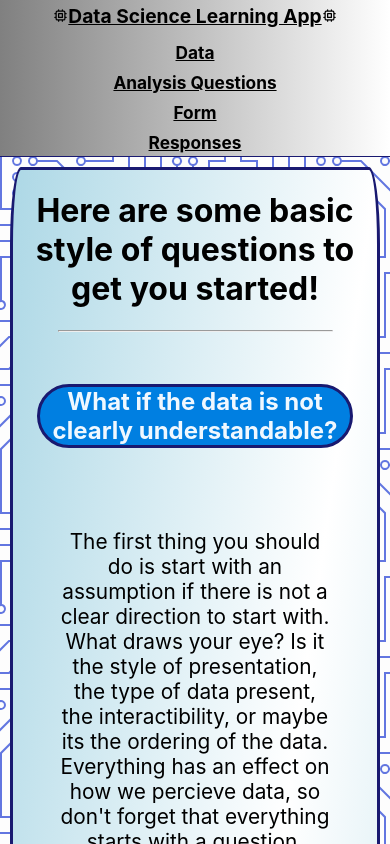
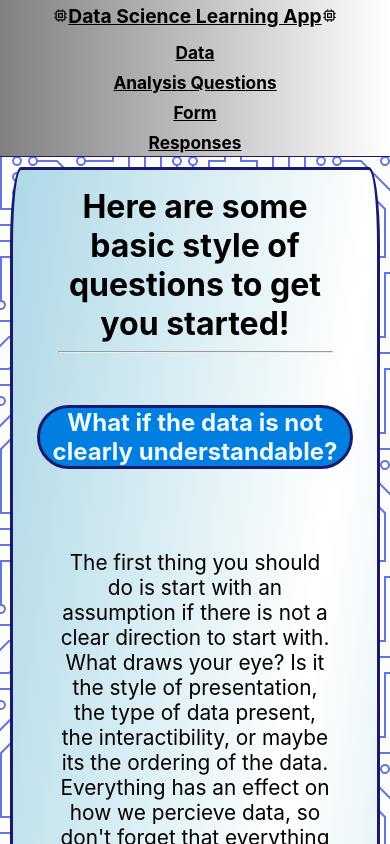
Before and after one commit to JosephMcElroy83/data-science-learning-app, a React (Create React App) app in the folder client/: page /questions in a window 390 px wide. Shown: the top 844 px of the page. Built offline with nearby package versions, Linux system fonts and the light colour scheme; no server answers.

Commit message:
fixed sizing issues on analysis questions description head

```diff
--- a/client/src/components/AnalysisQuestions.jsx
+++ b/client/src/components/AnalysisQuestions.jsx
@@ -3,7 +3,7 @@ import "./analysisQuestions.css"
 export default function AnalysisQuestions() {
   return (
     <div className="questions-main-div">
-      <h1>Here are some basic style of questions to get you started!</h1>
+      <h1 className="page-description">Here are some basic style of questions to get you started!</h1>
       <hr className="breaks"/>
       <div className="text-container-div">
         <h2 className="title-questions">What if the data is not clearly understandable?</h2>
--- a/client/src/components/analysisQuestions.css
+++ b/client/src/components/analysisQuestions.css
@@ -36,6 +36,18 @@
   width: 75%;
 }
 
+@media only screen and (max-width: 1000px) {
+  .title-questions {
+    width: 65%;
+  }
+
+  .page-description {
+    margin: 0 auto;
+    margin-top: 2vh;
+    width: 80%;
+  }
+}
+
 @media only screen and (max-width: 500px) {
   .title-questions {
     width: 85%;
```
